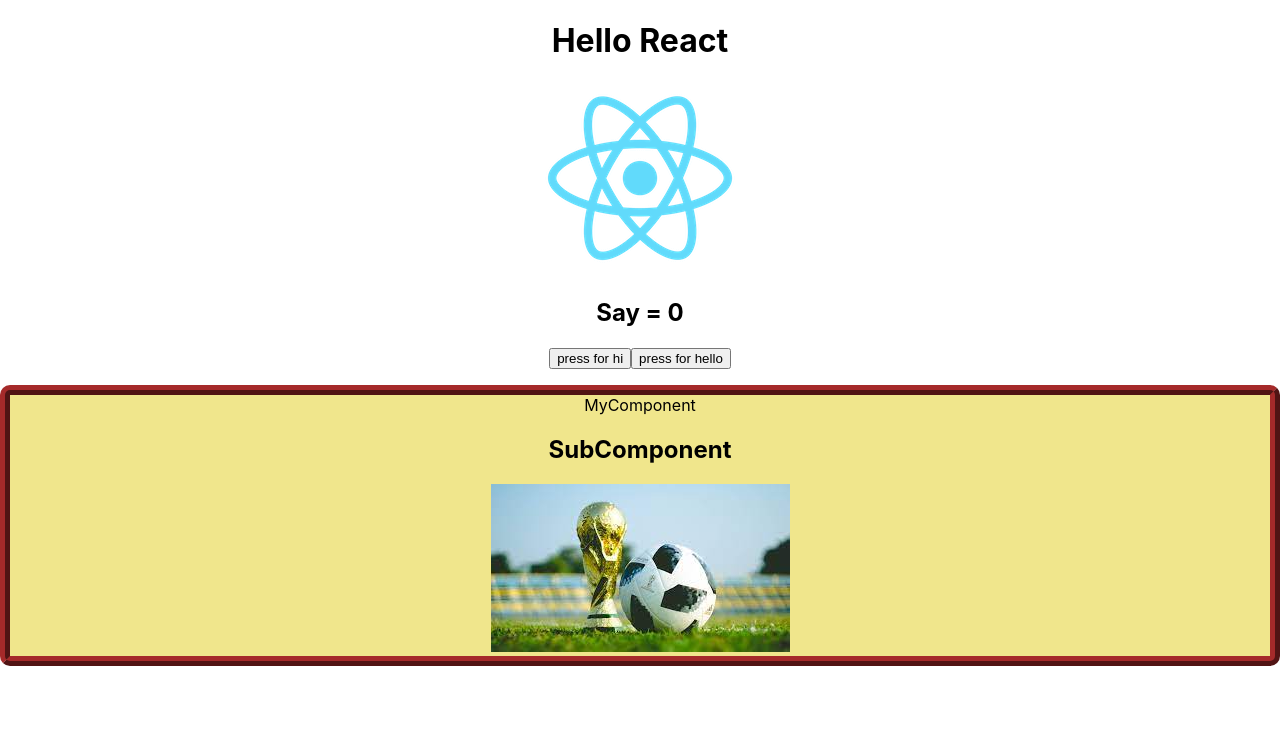
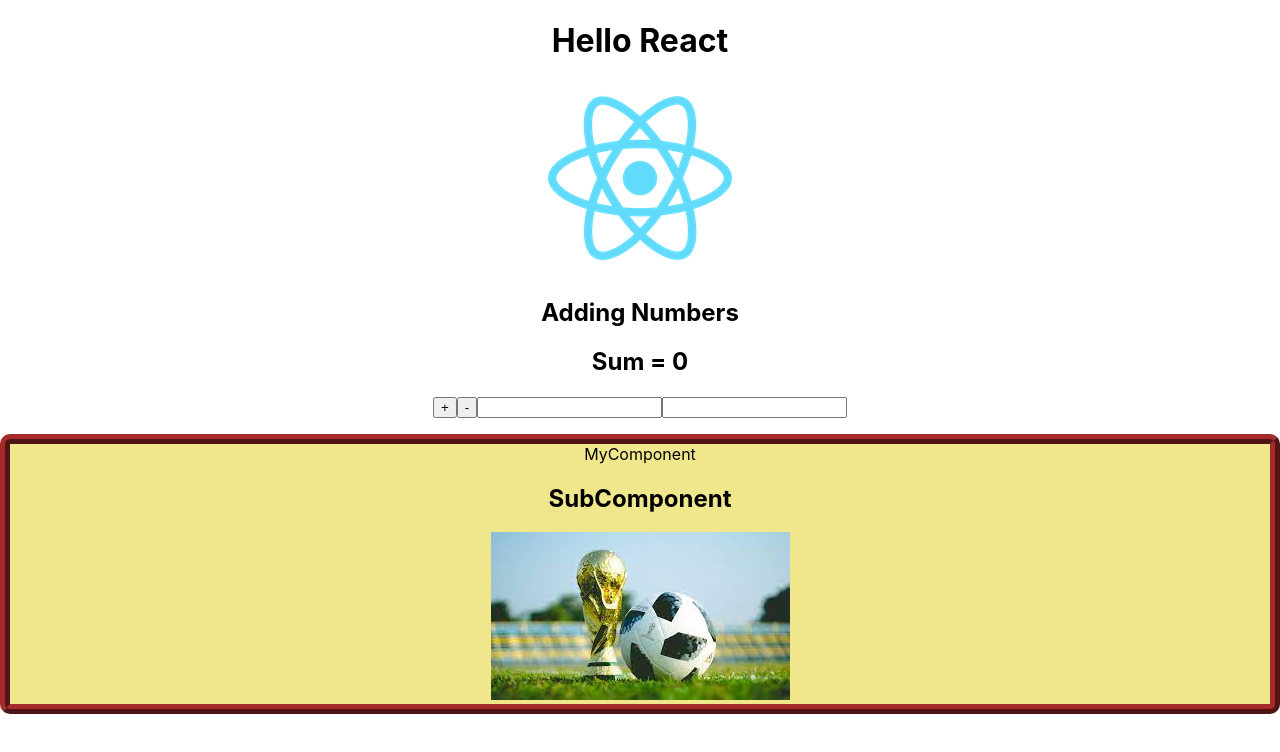
Before and after one commit to sinhasudhanshu/My-React-App, a React (Create React App) app: page / in a window 1280 px wide. Shown: the top 752 px of the page. Built offline with nearby package versions, Linux system fonts and the light colour scheme.

Commit message:
Update App.js

```diff
--- a/src/App.js
+++ b/src/App.js
@@ -2,7 +2,7 @@ import logo from './logo.svg';
 import './App.css';
 //import SimpleInterest from './components/SimpleInterest';
 //import Calculator from './components/Calculator';
-// import Add from './components/Add';
+//import Add from './components/Add';
 //import Hello from './components/Hello';
 //import Sudhanshu from'./components/Sudhanshu';
 //import VsjItem from './components/VsjItem';
@@ -10,13 +10,14 @@ import './App.css';
 //import Subtract from './components/Subtract';
 //import VsjCounter from './components/VsjCounter';
 import MyComponent from './components/MyComponent';
-import VsjHihello from './components/VsjHihello';
+import Addition from './components/Addition';
+//import VsjHihello from './components/VsjHihello';
 function App() {
   return (
     <center>
       <h1>Hello React</h1>
       <img src='logo192.png'/>
-      <VsjHihello/>
+      <Addition/>
     <MyComponent/>
     </center>
   );
```
